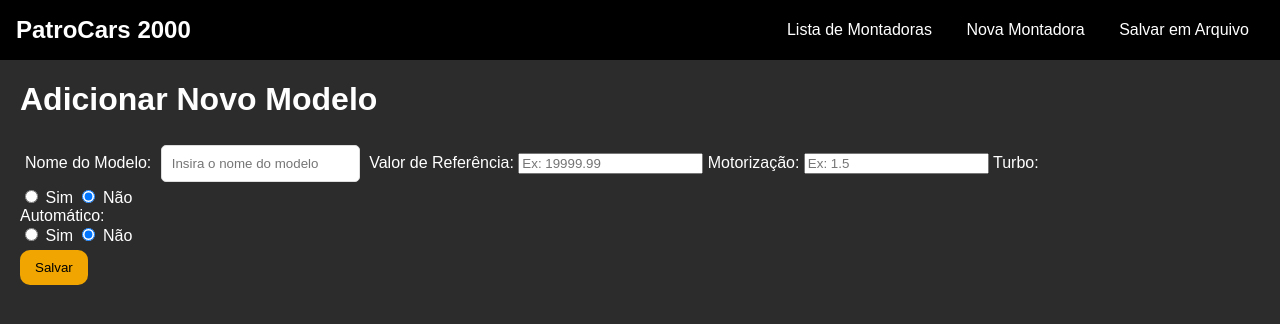
After one commit to is-benvindo/prog_net_ii, a FastAPI app: template templates/modelo_form.html in a window 1280 px wide. The commit adds this page. Shown: the top 324 px of the page. Run offline with FastAPI, Linux system fonts and the light colour scheme; the template is opened without the code that fills it, so the values that code supplies are empty.

Commit message:
mais atualizações

```diff
--- a/main.py
+++ b/main.py
@@ -1,13 +1,14 @@
+from typing import Optional
+from urllib import request
 from fastapi import FastAPI, HTTPException, Request, Depends, Form
 from fastapi.staticfiles import StaticFiles
 from fastapi.templating import Jinja2Templates
 from fastapi.responses import RedirectResponse
 from sqlalchemy.orm import Session
-from models.models import Montadora, Veiculo
+from models.models import Modelo, Montadora
 from persistence.database import get_db
 from persistence.montadora_repository import MontadoraRepository
-from persistence.veiculo_repository import VeiculoRepository
-from uuid import UUID
+from persistence.modelo_repository import ModeloRepository  # Alterado aqui
 
 app = FastAPI()
 
@@ -15,7 +16,7 @@ app.mount('/static', StaticFiles(directory='static'), name='static')
 templates = Jinja2Templates(directory='templates')
 
 montadora_repository = MontadoraRepository()
-veiculo_repository = VeiculoRepository()
+modelo_repository = ModeloRepository()  # Alterado aqui
 
 # Rotas para Montadoras
 @app.get('/montadoras_list')
@@ -31,6 +32,7 @@ def montadora_list(request: Request, nome: str = None, pais: str = None, db: Ses
 @app.get('/montadoras_form')
 def montadora_form(request: Request):
     return templates.TemplateResponse('montadora_form.html', {'request': request})
+
 
 @app.post('/montadora_save')
 def montadora_save(
@@ -51,13 +53,8 @@ def montadora_edit(request: Request, id: str, db: Session = Depends(get_db)):
         return templates.TemplateResponse('404.html', {'request': request}, status_code=404)
     return templates.TemplateResponse('montadora_form.html', {'montadora': montadora, 'request': request})
 
-from fastapi.responses import RedirectResponse
-from fastapi import Form, Depends
-from sqlalchemy.orm import Session
-import uuid
-
 @app.post('/montadora_update/{id}')
-def montadora_update(id: uuid.UUID, nome: str = Form(...), pais: str = Form(...), ano: int = Form(...), db: Session = Depends(get_db)):
+def montadora_update(id: str, nome: str = Form(...), pais: str = Form(...), ano: int = Form(...), db: Session = Depends(get_db)):
     montadora = montadora_repository.get_by_id(db, id)
 
     if montadora:
@@ -65,29 +62,58 @@ def montadora_update(id: uuid.UUID, nome: str = Form(...), pais: str = Form(...)
         montadora.pais = pais
         montadora.ano_fundacao = ano
 
-        montadora_repository.update(db, id, montadora)
+        montadora_repository.update(db, montadora)  # Mantido como montadora
         return RedirectResponse('/montadoras_list', status_code=303)
 
     return RedirectResponse('/montadoras_list', status_code=404)
-
 
 @app.post('/montadora_delete/{id}')
 def montadora_delete(id: str, db: Session = Depends(get_db)):
     montadora_repository.delete(db, id)
     return RedirectResponse('/montadoras_list', status_code=303)
 
-@app.get('/veiculos_list')
-def veiculo_list(request: Request, db: Session = Depends(get_db)):
-    veiculos = veiculo_repository.get_all(db)
-    return templates.TemplateResponse('veiculo_list.html', {'veiculos': veiculos, 'request': request})
+@app.get('/montadora_save_txt')
+def salvar_dados_em_arquivo(db: Session = Depends(get_db)):
+    montadoras = montadora_repository.get_all(db)
+    with open('montadoras.txt', 'w') as file:
+        for montadora in montadoras:
+            linha = f"{montadora.nome};{montadora.pais};{montadora.ano_fundacao}\n"
+            file.write(linha)
+    return RedirectResponse('/montadoras_list', status_code=303)
 
-@app.get('/veiculo_form')
-def veiculo_form(request: Request, db: Session = Depends(get_db)):
-    montadoras = montadora_repository.get_all(db)
-    return templates.TemplateResponse('veiculo_form.html', {'request': request, 'montadoras': montadoras})
+@app.get("/montadora/{montadora_id}/modelos_list")
+def modelos_list(montadora_id: str, request: Request, db: Session = Depends(get_db)):
+    montadora = db.query(Montadora).filter(Montadora.id == montadora_id).first()
+    modelos = db.query(Modelo).filter(Modelo.montadora_id == montadora_id).all()  # Alterado aqui
 
-@app.post('/veiculo_save')
-def veiculo_save(
+    return templates.TemplateResponse("modelos_list.html", {"request": request, "montadora": montadora, "modelos": modelos})
+
+@app.get('/modelo_form/{montadora_id}')
+@app.get('/modelo_form/{montadora_id}/{modelo_id: int = None}')
+def modelo_form(request: Request, montadora_id: str, modelo_id: Optional[int] = None, db: Session = Depends(get_db)):
+    # Busque a montadora pelo ID
+    montadora = db.query(Montadora).filter(Montadora.id == montadora_id).first()
+    if not montadora:
+        raise HTTPException(status_code=404, detail="Montadora não encontrada")
+
+    modelo = None  # Inicializa como None, assume que estamos adicionando um novo modelo
+
+    # Se um modelo_id for fornecido, busque o modelo correspondente
+    if modelo_id is not None:
+        modelo = db.query(Modelo).filter(Modelo.id == modelo_id, Modelo.montadora_id == montadora_id).first()
+        if not modelo:
+            raise HTTPException(status_code=404, detail="Modelo não encontrado")
+
+    return templates.TemplateResponse('modelo_form.html', {
+        'request': request,
+        'montadora_id': montadora_id,
+        'montadora': montadora,
+        'modelo': modelo  # Esta linha pode ser None se for um novo modelo
+    })
+
+
+@app.post('/modelo_save')
+def modelo_save(
     request: Request,
     nome: str = Form(...),
     montadora_id: str = Form(...),
@@ -97,61 +123,75 @@ def veiculo_save(
     automatico: bool = Form(...),
     db: Session = Depends(get_db)
 ):
-    veiculo = Veiculo(
-        nome=nome,
-        montadora_id=montadora_id,
-        valor_referencia=valor_referencia,
-        motorizacao=motorizacao,
-        turbo=turbo,
-        automatico=automatico
-    )
-    veiculo_repository.save(db, veiculo)
-    return RedirectResponse('/veiculos_list', status_code=303)
+    try:
+        modelo = Modelo(
+            nome=nome,
+            montadora_id=montadora_id,
+            valor_referencia=valor_referencia,
+            motorizacao=motorizacao,
+            turbo=turbo,
+            automatico=automatico
+        )
 
-@app.get('/veiculo_edit/{id}')
-def veiculo_edit(request: Request, id: str, db: Session = Depends(get_db)):
-    veiculo = veiculo_repository.get_by_id(db, id)
-    if not veiculo:
-        raise HTTPException(status_code=404, detail="Veículo não encontrado")
+        modelo_repository.save(db, modelo)
+        return RedirectResponse(f'/montadora/{montadora_id}/modelos_list', status_code=303)
+    except Exception as e:
+        return {"error": str(e)}  # Retorna o erro como resposta JSON
 
-    montadoras = montadora_repository.get_all(db)
-    return templates.TemplateResponse('veiculo_form.html', {'veiculo': veiculo, 'montadoras': montadoras, 'request': request})
+@app.post('/modelos_delete/{modelo_id}')
+def modelos_delete(modelo_id: str, db: Session = Depends(get_db)):
+    # Obtém o modelo antes de deletá-lo
+    modelo = modelo_repository.get_by_id(db, modelo_id)
+    if modelo is None:
+        return {"error": "Modelo não encontrado."}
 
-@app.post('/veiculo_update/{id}')
-def veiculo_update(
-    id: str,
+    montadora_id = modelo.montadora_id  # Armazena o montadora_id antes da deleção
+
+    # Deleta o modelo
+    modelo_repository.delete(db, modelo_id)
+
+    # Redireciona de volta para a lista de modelos da montadora associada
+    return RedirectResponse(f'/montadora/{montadora_id}/modelos_list', status_code=303)
+
+
+@app.get('/modelos_edit/{modelo_id}')
+def modelos_edit(request: Request, modelo_id: str, db: Session = Depends(get_db)):
+    modelo = modelo_repository.get_by_id(db, modelo_id)
+    if modelo is None:
+        return {"error": "Modelo não encontrado."}
+    return templates.TemplateResponse('modelo_form.html', {'request': request, 'modelo': modelo, 'montadora_id': modelo.montadora_id})
+
+
+@app.post('/modelo_update/{modelo_id}')
+def modelo_update(
+    modelo_id: str,
+    request: Request,
     nome: str = Form(...),
-    montadora_id: str = Form(...),
     valor_referencia: float = Form(...),
-    motorizacao: float = Form(...),
+    motorizacao: str = Form(...),
     turbo: bool = Form(...),
     automatico: bool = Form(...),
     db: Session = Depends(get_db)
 ):
-    veiculo = veiculo_repository.get_by_id(db, id)
-    if not veiculo:
-        raise HTTPException(status_code=404, detail="Veículo não encontrado")
+    # Validação da motorização
+    try:
+        motorizacao_float = float(motorizacao)
+    except ValueError:
+        return {"error": "Motorização deve ser um número válido."}
 
-    veiculo.nome = nome
-    veiculo.montadora_id = montadora_id
-    veiculo.valor_referencia = valor_referencia
-    veiculo.motorizacao = motorizacao
-    veiculo.turbo = turbo
-    veiculo.automatico = automatico
+    # Obtendo o modelo existente
+    modelo_existente = modelo_repository.get_by_id(db, modelo_id)
+    if not modelo_existente:
+        return {"error": "Modelo não encontrado."}
 
-    veiculo_repository.update(db, veiculo)
-    return RedirectResponse('/veiculos_list', status_code=303)
+    # Atualizando as informações do modelo
+    modelo_existente.nome = nome
+    modelo_existente.valor_referencia = valor_referencia
+    modelo_existente.motorizacao = motorizacao_float
+    modelo_existente.turbo = turbo
+    modelo_existente.automatico = automatico
 
-@app.post('/veiculo_delete/{id}')
-def veiculo_delete(id: str, db: Session = Depends(get_db)):
-    veiculo_repository.delete(db, id)
-    return RedirectResponse('/veiculos_list', status_code=303)
+    # Chamando a função de atualização
+    modelo_repository.update(db, modelo_existente)
 
-@app.get('/montadora_save_txt')
-def salvar_dados_em_arquivo(db: Session = Depends(get_db)):
-    montadoras = montadora_repository.get_all(db)
-    with open('montadoras.txt', 'w') as file:
-        for montadora in montadoras:
-            linha = f"{montadora.nome};{montadora.pais};{montadora.ano_fundacao}\n"
-            file.write(linha)
-    return RedirectResponse('/montadoras_list', status_code=303)
+    return RedirectResponse(f'/montadora/{modelo_existente.montadora_id}/modelos_list', status_code=303)
--- /dev/null
+++ b/templates/modelo_form.html
@@ -0,0 +1,43 @@
+{% extends "base.html" %}
+
+{% block content %}
+<h1>{% if modelo %}Editar Modelo{% else %}Adicionar Novo Modelo{% endif %}</h1>
+
+<!-- Exibe mensagens de erro ou sucesso -->
+{% if mensagem %}
+    <div class="alert alert-info">{{ mensagem }}</div>
+{% endif %}
+
+<form action="{% if modelo %}/modelo_update/{{ modelo.id }}{% else %}/modelo_save{% endif %}" method="post">
+    <input type="hidden" name="montadora_id" value="{{ montadora_id }}">
+
+    <label for="nome">Nome do Modelo:</label>
+    <input type="text" id="nome" name="nome" value="{{ modelo.nome if modelo else '' }}" required placeholder="Insira o nome do modelo">
+
+    <label for="valor_referencia">Valor de Referência:</label>
+    <input type="number" id="valor_referencia" name="valor_referencia" value="{{ modelo.valor_referencia if modelo else '' }}" required step="0.01" min="0" placeholder="Ex: 19999.99">
+
+    <label for="motorizacao">Motorização:</label>
+    <input type="number" id="motorizacao" name="motorizacao" value="{{ modelo.motorizacao if modelo else '' }}" required step="0.1" min="0" placeholder="Ex: 1.5">
+
+    <label>Turbo:</label>
+    <div>
+        <input type="radio" id="turbo_sim" name="turbo" value="true" {% if modelo.turbo %}checked{% endif %} required>
+        <label for="turbo_sim">Sim</label>
+
+        <input type="radio" id="turbo_nao" name="turbo" value="false" {% if modelo is not none and not modelo.turbo %}checked{% endif %}>
+        <label for="turbo_nao">Não</label>
+    </div>
+
+    <label>Automático:</label>
+    <div>
+        <input type="radio" id="automatico_sim" name="automatico" value="true" {% if modelo.automatico %}checked{% endif %} required>
+        <label for="automatico_sim">Sim</label>
+
+        <input type="radio" id="automatico_nao" name="automatico" value="false" {% if modelo is not none and not modelo.automatico %}checked{% endif %}>
+        <label for="automatico_nao">Não</label>
+    </div>
+
+    <button type="submit" class="mt-4 p-2 bg-blue-500 text-white rounded">{% if modelo %}Atualizar{% else %}Salvar{% endif %}</button>
+</form>
+{% endblock %}
```
Also changed, not shown: models/models.py (+5 -6 lines), persistence/modelo_repository.py (added, +42 -0 lines), persistence/veiculo_repository.py (deleted, +0 -42 lines), templates/modelos_list.html (added, +29 -0 lines), templates/montadora_list.html (+1 -35 lines), templates/veiculo_form.html (deleted, +0 -47 lines).
